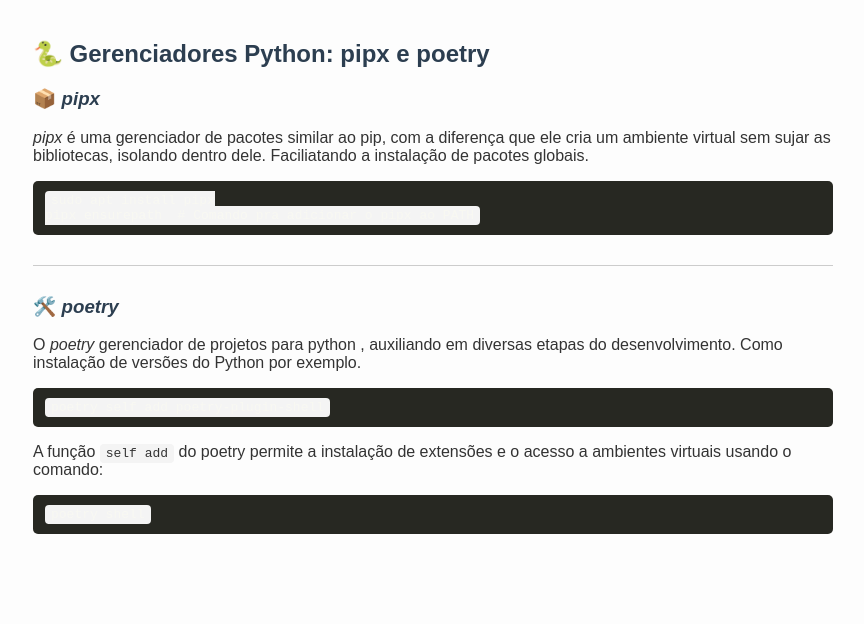
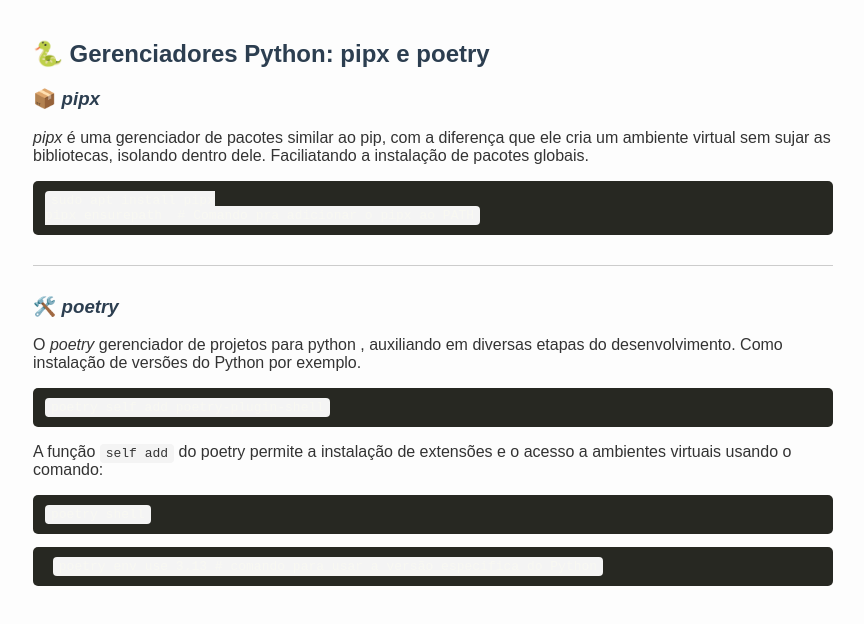
Before and after one commit to PedroHenriqueAraujo18/PedroHenriqueAraujo18.github.io, a plain HTML site: page index.html in a window 1280 px wide. Shown: the whole page, without its empty margins (207-1071 px from the left). Drawn offline with Linux system fonts and the light colour scheme.

Commit message:
Update index.html

```diff
--- a/index.html
+++ b/index.html
@@ -33,6 +33,7 @@ pipx ensurepath  # Comando pra adicionar o pipx ao PATH
   </p>
 
   <pre><code class="language-bash">poetry shell</code></pre>
+  <pre> <code class="language-bash">poetry env use 3.13 # comando para usar a versão especifica do Python</code></pre>
 
 </body>
 </html>
```
